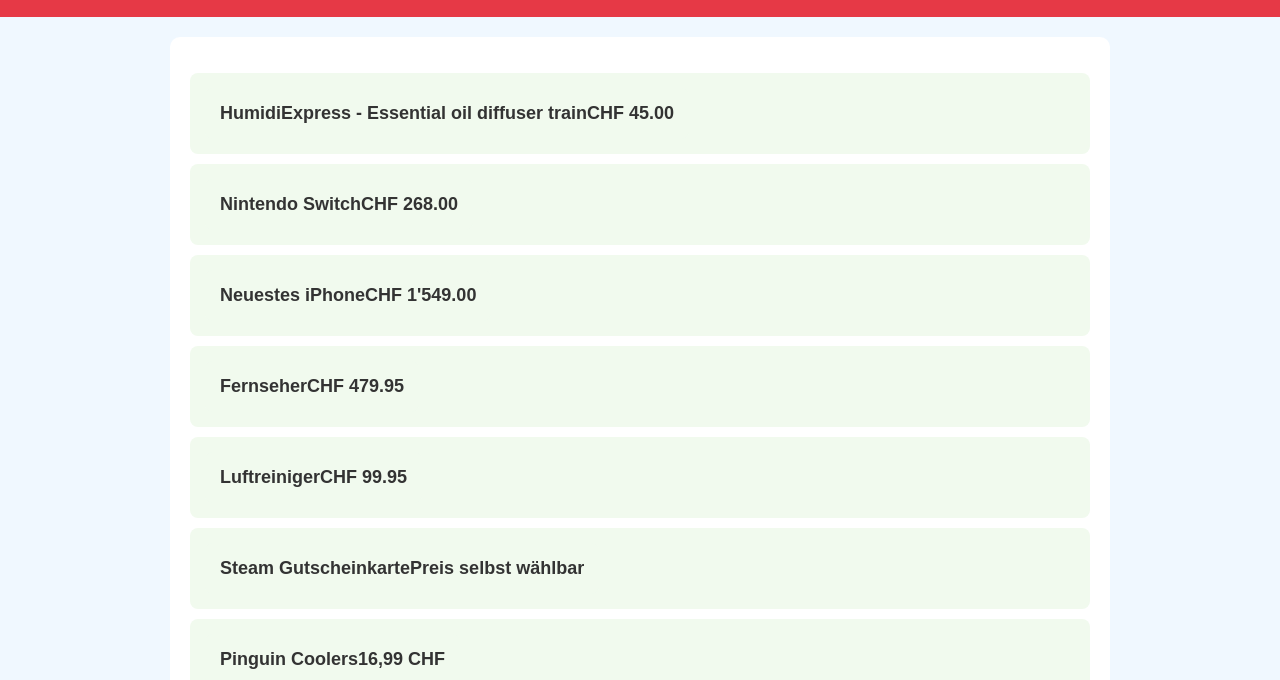
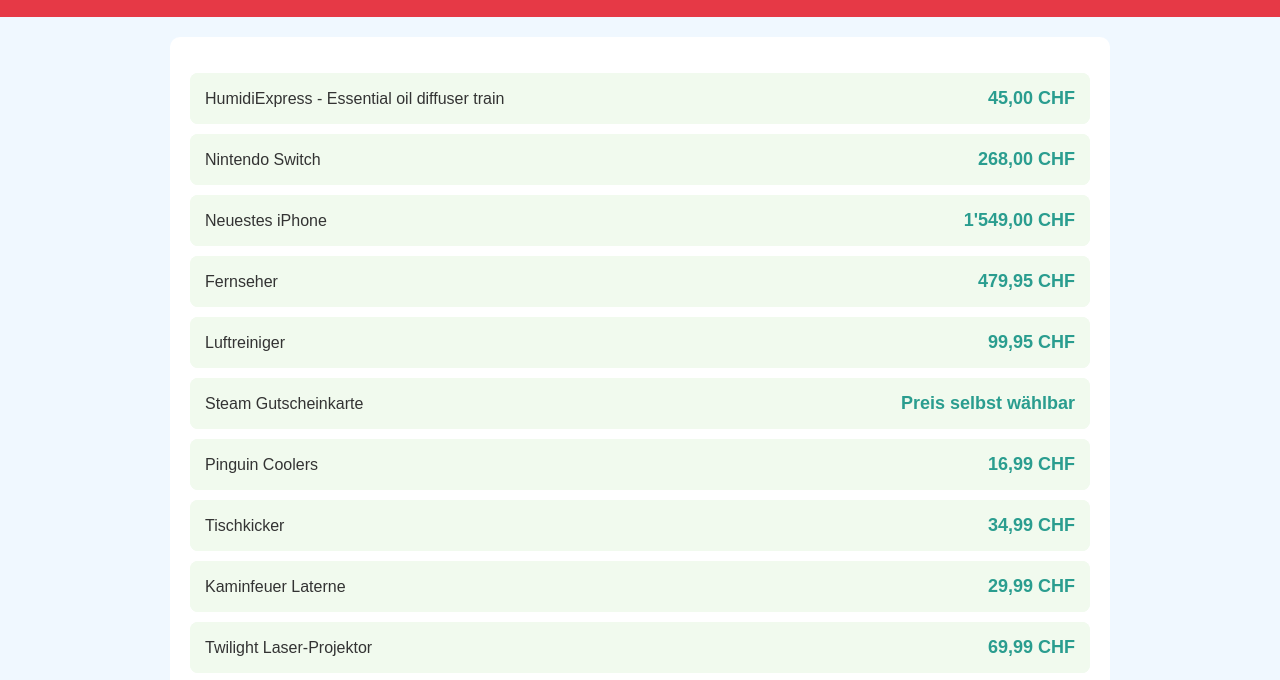
Before and after one commit to raffaelbauer/Wunschliste, a plain HTML site: page index.html in a window 1280 px wide. Shown: the part 65-745 px from the top of the page. Drawn offline with Linux system fonts and the light colour scheme.

Commit message:
Update index.html
Preis design verschönert

```diff
--- a/index.html
+++ b/index.html
@@ -42,12 +42,8 @@
         li {
             background-color: #f1faee;
             margin: 10px 0;
-            padding: 15px;
             border-radius: 8px;
             display: flex;
-            justify-content: space-between;
-            align-items: center;
-            font-size: 18px;
             transition: background-color 0.3s;
         }
 
@@ -55,17 +51,6 @@
             background-color: #a8dadc;
         }
 
-        a {
-            color: #2a9d8f;
-            text-decoration: none;
-            font-weight: bold;
-        }
-
-        a:hover {
-            text-decoration: underline;
-        }
-
-        /* Stil für die klickbaren Listenelemente */
         a.list-item {
             display: flex;
             justify-content: space-between;
@@ -76,10 +61,20 @@
             padding: 15px;
             border-radius: 8px;
             transition: background-color 0.3s;
+            width: 100%;
         }
 
         a.list-item:hover {
             background-color: #a8dadc;
+        }
+
+        /* Stil für die Preise in der Wunschliste */
+        a.list-item span:last-child {
+            font-weight: bold;
+            font-size: 18px;
+            color: #2a9d8f;
+            text-align: right;
+            min-width: 100px;
         }
     </style>
 </head>
@@ -94,31 +89,31 @@
         <li>
             <a class="list-item" href="https://www.evobuys.com/">
                 <span>HumidiExpress - Essential oil diffuser train</span>
-                <span>CHF 45.00</span>
+                <span>45,00 CHF</span>
             </a>
         </li>
         <li>
             <a class="list-item" href="https://www.brack.ch/nintendo-switch-rot-blau-1485182">
                 <span>Nintendo Switch</span>
-                <span>CHF 268.00</span>
+                <span>268,00 CHF</span>
             </a>
         </li>
         <li>
             <a class="list-item" href="https://www.apple.com/ch-de/shop/buy-iphone/iphone-16-pro/6,3%22-display-1tb-titan-schwarz">
                 <span>Neuestes iPhone</span>
-                <span>CHF 1'549.00</span>
+                <span>1'549,00 CHF</span>
             </a>
         </li>
         <li>
             <a class="list-item" href="https://www.mediamarkt.ch/de/product/_philips-43pus830912-tv-flat-43-108-cm-uhd-4k-smart-tv-ambilight-2263500.html">
                 <span>Fernseher</span>
-                <span>CHF 479.95</span>
+                <span>479,95 CHF</span>
             </a>
         </li>
         <li>
             <a class="list-item" href="https://www.mediamarkt.ch/de/product/_xiaomi-smart-air-purifier-4-compact-white-2160464.html">
                 <span>Luftreiniger</span>
-                <span>CHF 99.95</span>
+                <span>99,95 CHF</span>
             </a>
         </li>
         <li>
```
